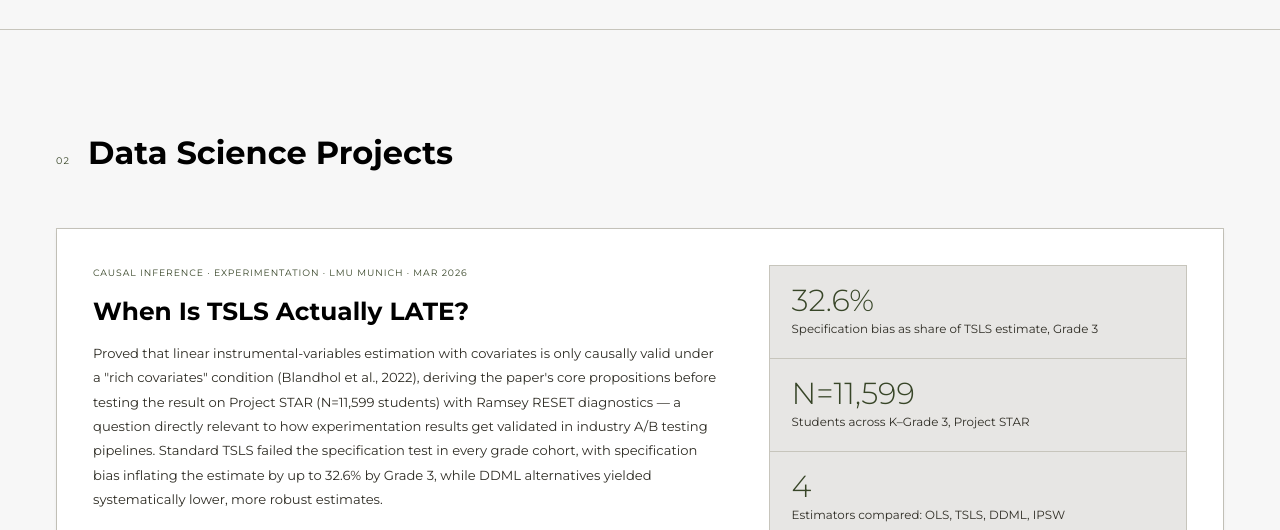
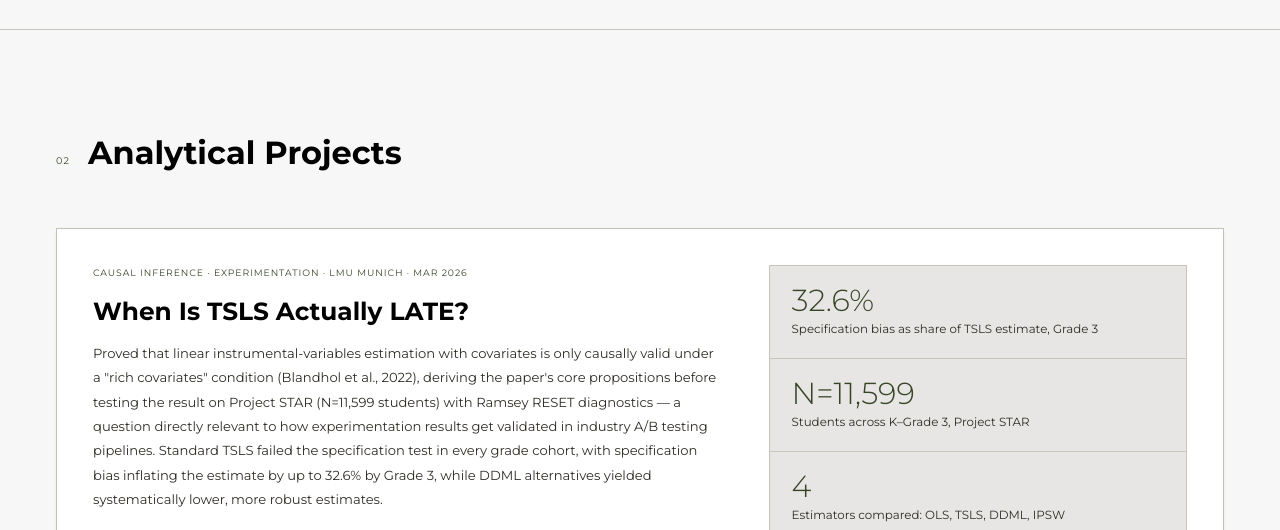
Before and after one commit to ana-rekovets/portfolio, a plain HTML site: page index.html in a window 1280 px wide. Shown: the part 2200-2730 px from the top of the page. Drawn offline with Linux system fonts and the light colour scheme.

Commit message:
Change section title from 'Data Science Projects' to 'Analytical Projects'

```diff
--- a/index.html
+++ b/index.html
@@ -809,7 +809,7 @@
 <div class="section">
   <div class="section-header">
     <span class="section-num">02</span>
-    <h2 class="section-title">Data Science Projects</h2>
+    <h2 class="section-title">Analytical Projects</h2>
   </div>
   <div class="projects-grid">
 
```
